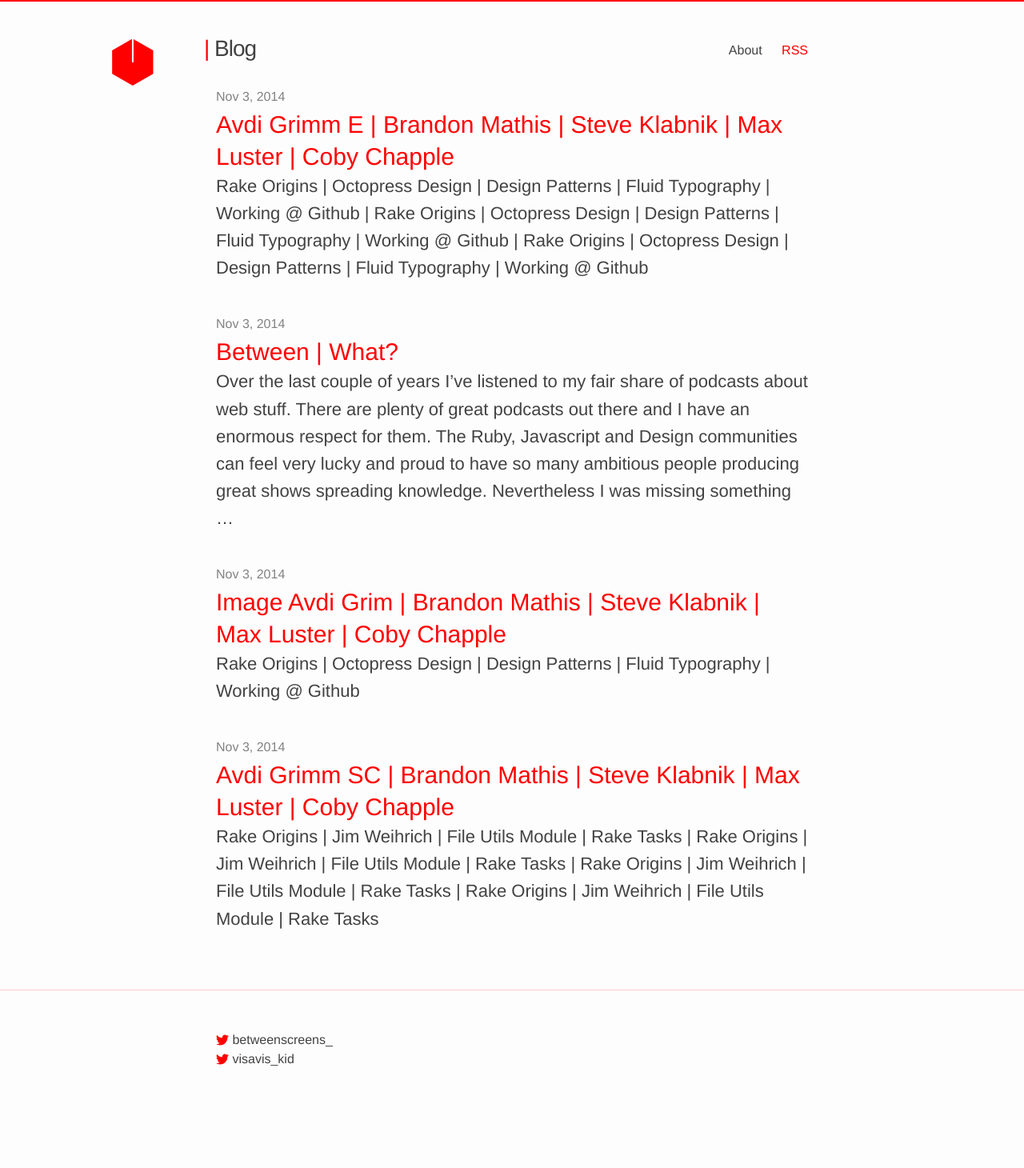
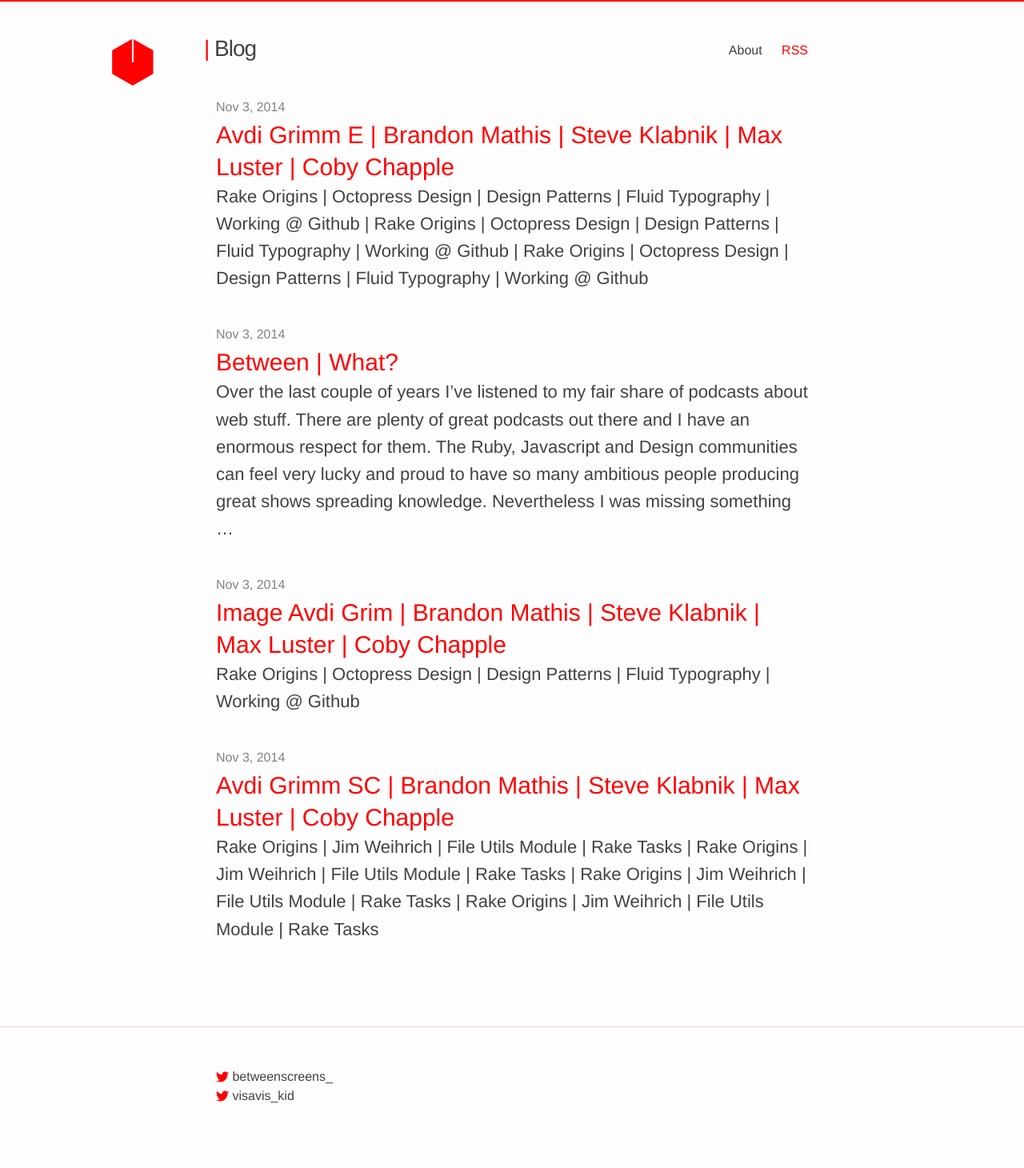
Before and after one commit to vis-kid/between_blog, a Jekyll site: the page built from index.html, in a window 1280 px wide. Shown: the whole page at 80% size. Built offline with Jekyll 4.4.1, drawn with Linux system fonts in a browser that asks for light colours; the list of posts is cut into pages by our own code; before the commit the page ends 1381 px from its top, so only the background shows below that.

Commit message:
Adds margin-bottom to navigation wrapper for vertical rythm

```diff
--- a/_sass/_base.scss
+++ b/_sass/_base.scss
@@ -151,6 +151,7 @@
     max-width: -webkit-calc(800px - (#{$spacing-unit} * 2));
     max-width:         calc(800px - (#{$spacing-unit} * 2));
     margin-top: 20px;
+		margin-bottom: 33px;
     margin-right: auto;
     margin-left: auto;
     padding-right: $spacing-unit;
```
